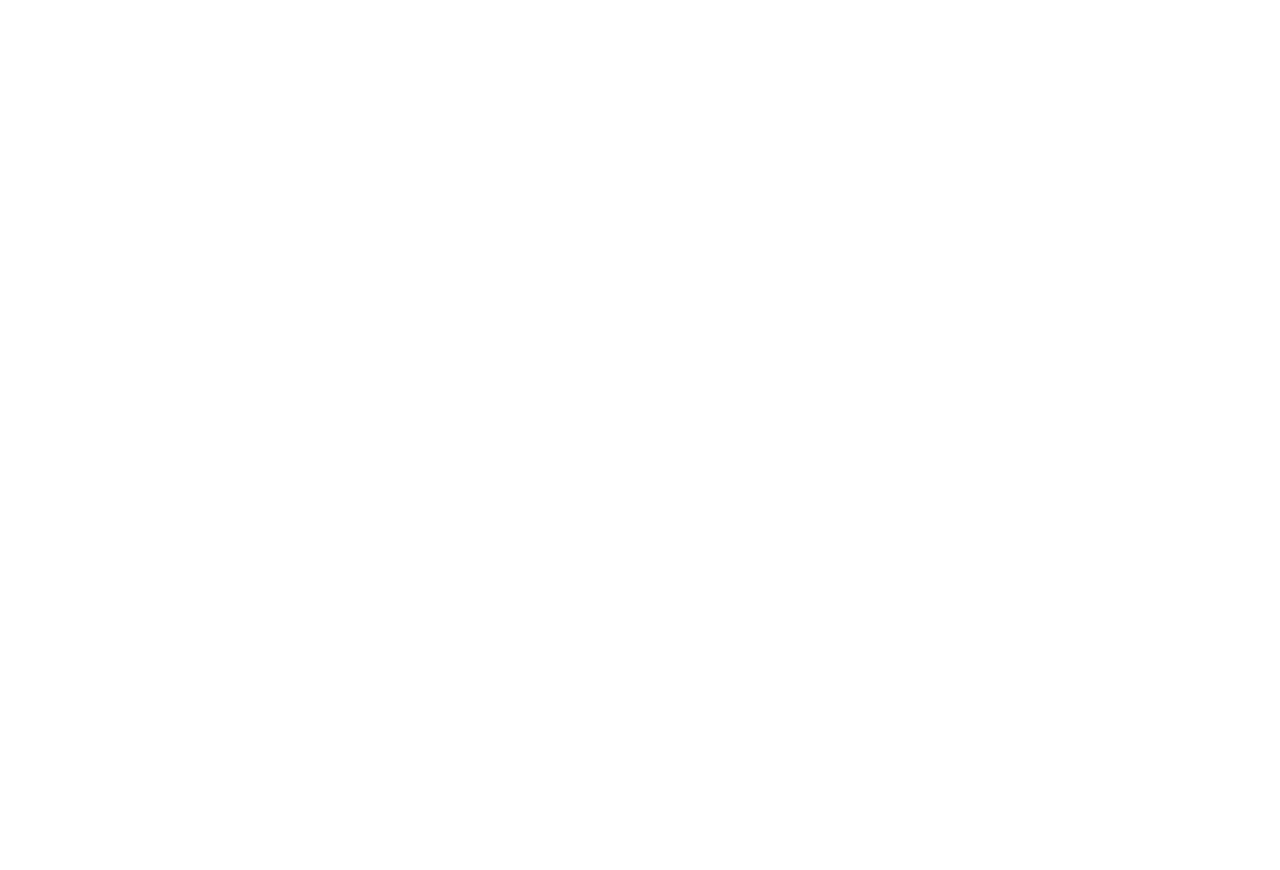
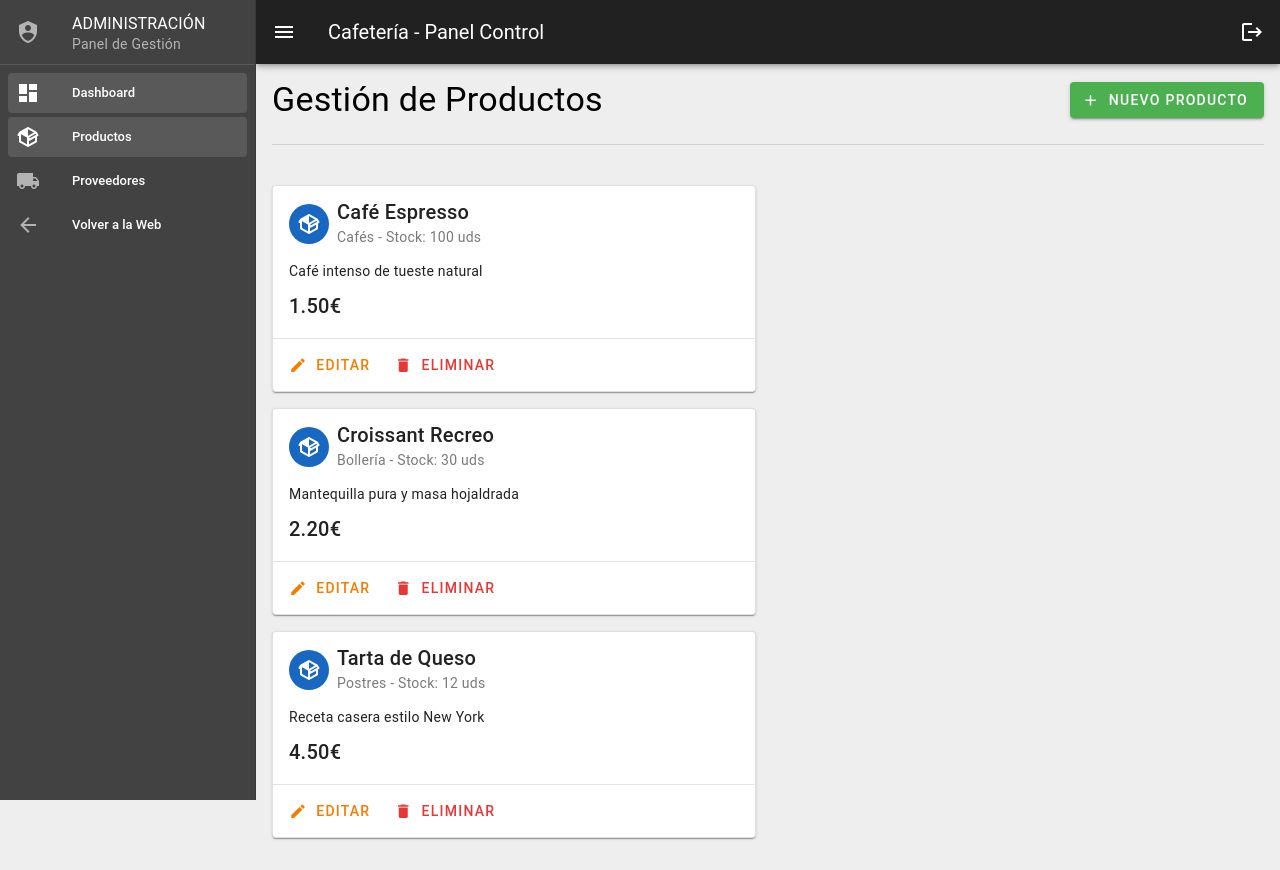
Before and after one commit to marcos10547/AA2-Pagina-web--MF, a Vue app in the folder frontend/: page /admin/products in a window 1280 px wide. Before the commit this address had no page. Before the commit the page ends 800 px from the top, so only its background shows below. Built offline with nearby package versions, Linux system fonts and the light colour scheme.

Commit message:
implementación de DTO de Producto, componente ProductItem y vista de listado

```diff
--- /dev/null
+++ b/frontend/src/components/products/ProductItem.vue
@@ -0,0 +1,40 @@
+<script setup lang="ts">
+import type { ProductDTO } from '../../core/product.dto'
+
+const props = defineProps<{
+  product: ProductDTO
+}>()
+
+const emit = defineEmits<{
+  (e: 'edit', id: number): void
+  (e: 'delete', id: number): void
+}>()
+</script>
+
+<template>
+  <v-card class="mb-4" border>
+    <v-card-item>
+      <template v-slot:prepend>
+        <v-avatar color="primary" icon="mdi-package-variant"></v-avatar>
+      </template>
+      <v-card-title>{{ product.name }}</v-card-title>
+      <v-card-subtitle>{{ product.category }} - Stock: {{ product.stock }} uds</v-card-subtitle>
+    </v-card-item>
+
+    <v-card-text>
+      {{ product.description }}
+      <div class="text-h6 mt-2">{{ product.price.toFixed(2) }}€</div>
+    </v-card-text>
+
+    <v-divider></v-divider>
+
+    <v-card-actions>
+      <v-btn color="orange-darken-2" variant="text" prepend-icon="mdi-pencil" @click="emit('edit', product.id)">
+        Editar
+      </v-btn>
+      <v-btn color="red-darken-1" variant="text" prepend-icon="mdi-delete" @click="emit('delete', product.id)">
+        Eliminar
+      </v-btn>
+    </v-card-actions>
+  </v-card>
+</template>
--- a/frontend/src/router/index.ts
+++ b/frontend/src/router/index.ts
@@ -33,8 +33,13 @@
                     path: '',
                     name: 'admin-dashboard',
                     component: () => import('../views/admin/AdminDashboard.vue')
-                }
-                // Aquí irán las rutas de Products y Vendors
+                },
+                {
+                    path: 'products',
+                    name: 'admin-products',
+                    component: () => import('../views/admin/ProductList.vue')
+                },
+                // Aquí irán las rutas de Vendors
             ]
         },
         {
--- /dev/null
+++ b/frontend/src/views/admin/ProductList.vue
@@ -0,0 +1,44 @@
+<script setup lang="ts">
+import { ref } from 'vue'
+import type { ProductDTO } from '../../core/product.dto'
+import ProductItem from '../../components/products/ProductItem.vue'
+
+// Datos de prueba (luego vendrán del store/backend)
+const products = ref<ProductDTO[]>([
+  { id: 1, name: 'Café Espresso', description: 'Café intenso de tueste natural', price: 1.50, stock: 100, category: 'Cafés' },
+  { id: 2, name: 'Croissant Recreo', description: 'Mantequilla pura y masa hojaldrada', price: 2.20, stock: 30, category: 'Bollería' },
+  { id: 3, name: 'Tarta de Queso', description: 'Receta casera estilo New York', price: 4.50, stock: 12, category: 'Postres' }
+])
+
+function handleEdit(id: number) {
+  console.log('Editando producto:', id)
+}
+
+function handleDelete(id: number) {
+  products.value = products.value.filter(p => p.id !== id)
+}
+</script>
+
+<template>
+  <v-row>
+    <v-col cols="12" class="d-flex justify-space-between align-center">
+      <h1 class="text-h4">Gestión de Productos</h1>
+      <v-btn color="success" prepend-icon="mdi-plus">Nuevo Producto</v-btn>
+    </v-col>
+
+    <v-col cols="12">
+      <v-divider class="mb-4"></v-divider>
+    </v-col>
+
+    <v-col cols="12" md="8" lg="6">
+      <!-- Ejemplo de cumplimiento: No mezclamos v-for con el diseño principal -->
+      <ProductItem
+        v-for="prod in products"
+        :key="prod.id"
+        :product="prod"
+        @edit="handleEdit"
+        @delete="handleDelete"
+      />
+    </v-col>
+  </v-row>
+</template>
```
Also changed, not shown: frontend/src/core/product.dto.ts (added, +9 -0 lines).
